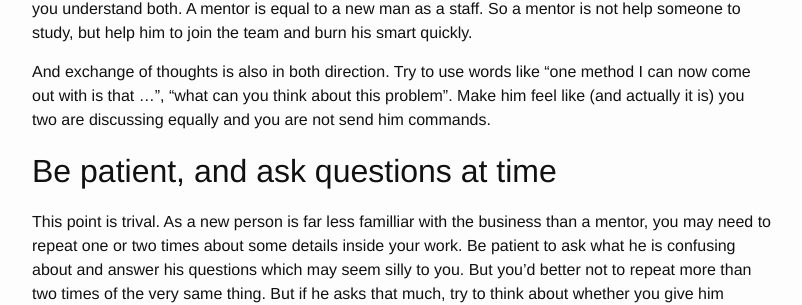
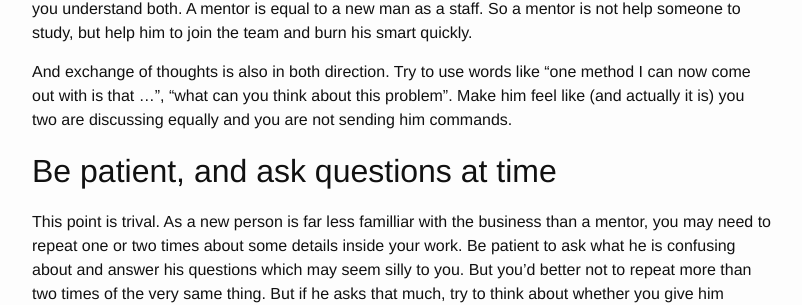
Before and after one commit to zxteloiv/zxteloiv.github.io, a Jekyll site: the page built from _posts/2014-12-12-how-to-be-a-good-mentor.md, in a window 1280 px wide and 900 px high, scrolled down 1557 px. Shown: the part 239-544 px from the top of the window, without its empty margins (238-1040 px from the left). Built offline with Jekyll 4.4.1, drawn with Linux system fonts in a browser that asks for light colours; some of the changed text lies outside the part shown.

Commit message:
fix syntax error of newly the published post

```diff
--- a/_posts/2014-12-12-how-to-be-a-good-mentor.md
+++ b/_posts/2014-12-12-how-to-be-a-good-mentor.md
@@ -47,7 +47,7 @@ Communicate rather than educate, trust him and earn his trust
 
 Talk about other things outside of work, too. Topics like hometown, restaurant nearby, schools will help you understand both. A mentor is equal to a new man as a staff. So a mentor is not help someone to study, but help him to join the team and burn his smart quickly.
 
-And exchange of thoughts is also in both direction. Try to use words like "one method I can now come out with is that ...", "what can you think about this problem". Make him feel like (and actually it is) you two are discussing equally and you are not send him commands.
+And exchange of thoughts is also in both direction. Try to use words like "one method I can now come out with is that ...", "what can you think about this problem". Make him feel like (and actually it is) you two are discussing equally and you are not sending him commands.
 
 Be patient, and ask questions at time
 ----
```
Also changed, not shown: other parts of _posts/2014-12-12-how-to-be-a-good-mentor.md (+1 -1 lines).
